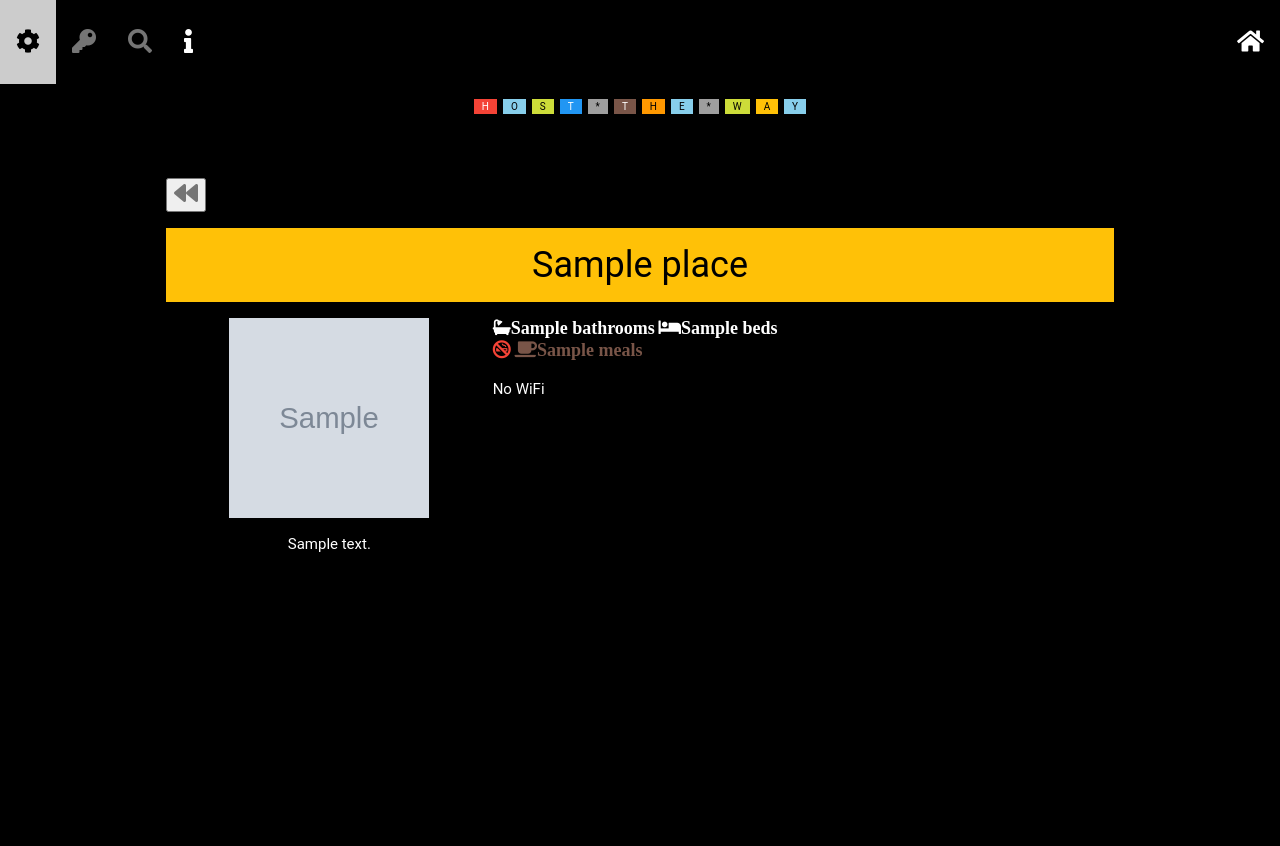
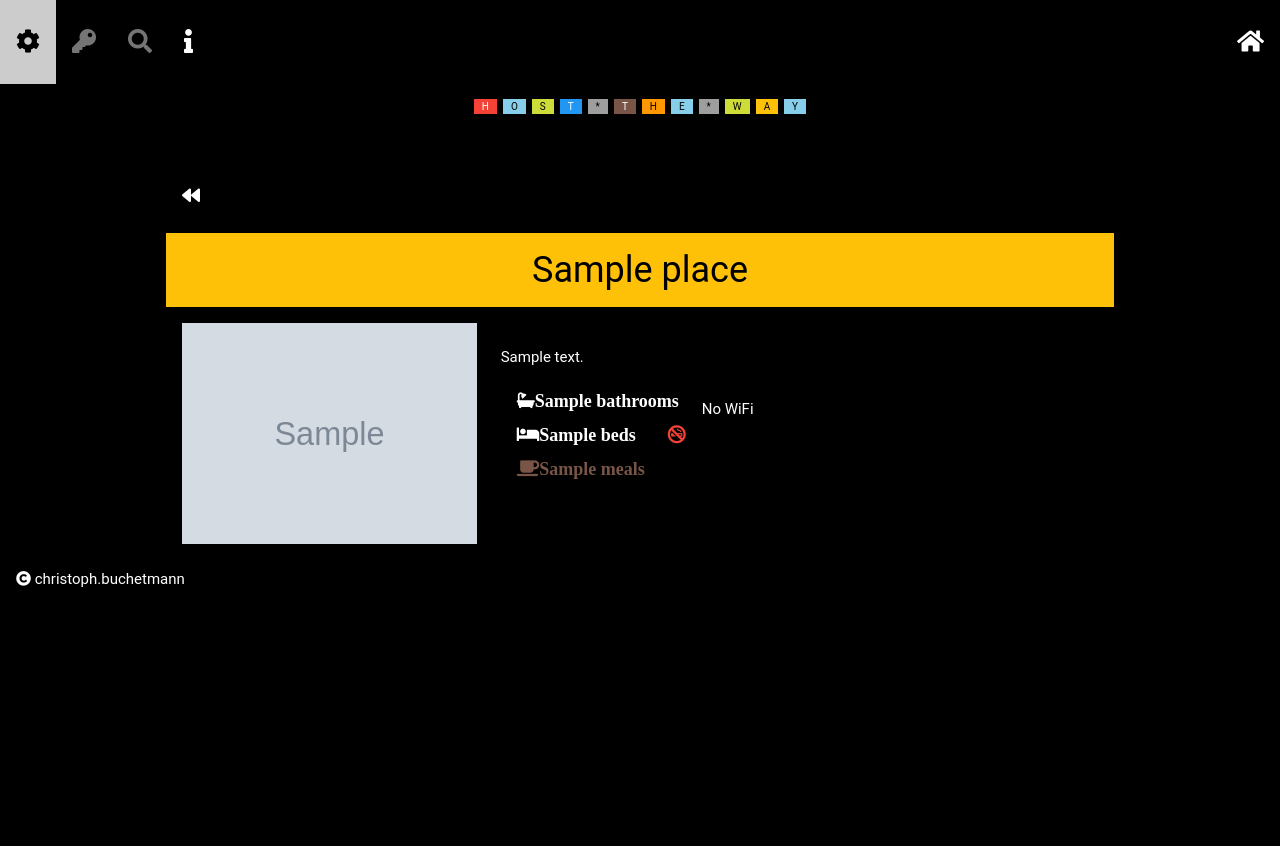
Before and after one commit to dolikemc/hostthewaytry, a Django app: template places/templates/places/detail.html in a window 1280 px wide. Shown: the top 846 px of the page. Run offline with Django 3.2, Linux system fonts and the light colour scheme; the template is opened without the code that fills it: most values are stand-ins (such as "Sample title", 1, 10 or a date in 2020); grey boxes marked "Sample" are stand-in pictures; some libraries are stand-ins or nearby versions.

Commit message:
save and back icon, amber create screens

```diff
--- a/places/templates/places/detail.html
+++ b/places/templates/places/detail.html
@@ -2,7 +2,23 @@
 {% block content %}
     {% load static %}
     {% load leaflet_tags %}
-    <button onclick="goBack()"><i class="fa fa-backward w3-xlarge w3-text-grey"></i></button>
+
+    <div class="w3-bar">
+        <a href="#" onclick="goBack()" class="w3-button w3-bar-item"><i
+                class="fa fa-backward w3-large"></i></a>
+        {% if user.is_authenticated %}
+            <a href="{% url 'places:add_user' place_id=place.id %}" class="w3-button w3-bar-item"><i
+                    class="fas fa-plus w3-large w3-text-green"></i> admin</a>
+            <a href="{% url 'places:create_room' place=place.id %}" class="w3-button w3-bar-item"><i
+                    class="fas fa-plus w3-large w3-text-green"></i> room</a>
+            <a href="{% url 'places:create_price' place=place.id %}" class="w3-button w3-bar-item"><i
+                    class="fas fa-plus w3-large w3-text-green"></i> price</a>
+            <a href="{% url 'places:update_place' pk=place.id %}" class="w3-button w3-bar-item"><i
+                    class="fas fa-edit w3-large w3-text-green"></i> place</a>
+        {% endif %}
+    </div>
+
+
 
     <div class="w3-panel w3-center w3-amber">
         <h1>{{ place.name }}</h1>
@@ -10,39 +26,37 @@
     <div class="w3-row-padding">
         <div class="w3-container w3-third w3-center">
 
-            <img src="/places/static/img/{{ place.picture }}" alt="Picture" style="height: 200px; width: 200px">
+            <img src="/places/static/img/{{ place.picture }}" alt="Picture" style="max-height: 300px; width: 100%">
+
+        </div>
+        <div class="w3-third w3-padding">
+            <div class="w3-bar">
                 {% if place.description == '' %}
-                <p>You will be in a beautiful place together with {{ place.who_lives_her | lower }}. </p>
+                    <p>You will be in a beautiful place together with {{ place.who_lives_her | capfirst }}. </p>
                 {% else %}
                     <p>{{ place.description }}</p>
                 {% endif %}
             </div>
-        <div class="w3-container w3-third">
+            <div class="w3-bar">
                 {% if place.private_bathroom == 1 %}
-                <i class="fas fa-bath w3-large"> private {{ place.bathrooms }}</i>
+                    <i class="fas fa-bath w3-large w3-bar-item"> private {{ place.bathrooms }}</i>
                 {% else %}
-                <i class="fas fa-bath w3-large">{{ place.bathrooms }}</i>
+                    <i class="fas fa-bath w3-large w3-bar-item">{{ place.bathrooms }}</i>
                 {% endif %}
-            <i class="fa fa-bed w3-large">{{ place.beds }}</i>
+                <i class="fa fa-bed w3-large w3-bar-item">{{ place.beds }}</i>
                 {% if place.smoking == 1 %}
-                <i class="fas fa-smoking w3-large w3-text-green"></i>
+                    <i class="fas fa-smoking w3-large w3-bar-item w3-text-green"></i>
                 {% else %}
-                <i class="fas fa-smoking-ban w3-large w3-text-red"></i>
+                    <i class="fas fa-smoking-ban w3-large w3-bar-item w3-text-red"></i>
                 {% endif %}
-            <i class="fas fa-coffee w3-large w3-text-brown">{{ place.meals }}</i>
+                <i class="fas fa-coffee w3-large w3-bar-item w3-text-brown">{{ place.meals }}</i>
                 {% if place.wifi %}
-                <i class="fas fa-wifi w3-latge w3-text-blue"></i>
+                    <i class="fas fa-wifi w3-latge w3-bar-item w3-text-blue"></i>
                 {% else %}
                     <p>No WiFi</p>
                 {% endif %}
-            <br>
-            {% if user.is_authenticated %}
-                <a href="{% url 'places:add_user' place_id=place.id %}" class="w3-button w3-amber">+A</a>
-                <a href="{% url 'places:create_room' place=place.id %}" class="w3-button w3-amber">+R</a>
-                <a href="{% url 'places:create_price' place=place.id %}" class="w3-button w3-amber">+P</a>
-                <a href="{% url 'places:update_place' pk=place.id %}" class="w3-button w3-amber">Change</a>
+            </div>
 
-            {% endif %}
         </div>
         <div class="w3-container w3-third">
             {% leaflet_map "detail_map" callback="window.map_init_place" %}
--- a/places/templates/places/w3base.html
+++ b/places/templates/places/w3base.html
@@ -103,5 +103,8 @@
         window.history.back();
     }
 </script>
+<footer class="w3-bar w3-b0ttom">
+    <div class="w3-padding-16 w3-bar-item"><i class="fa fa-copyright"></i> christoph.buchetmann</div>
+</footer>
 </body>
 </html>
--- a/places/views.py
+++ b/places/views.py
@@ -4,7 +4,7 @@ import logging
 # django moduls
 from django.contrib.auth.decorators import login_required
 from django.contrib.auth.models import User, Group
-from django.forms import ModelForm, inlineformset_factory, modelformset_factory
+from django.forms import ModelForm, modelformset_factory
 from django.http import HttpRequest, HttpResponse
 from django.shortcuts import render, redirect
 from django.views import generic
@@ -76,7 +76,7 @@ def add_administrator_to_place(request: HttpRequest, place_id: int) -> HttpRespo
         user.save()
         return redirect('places:detail', pk=place_id)
     logger.warning(form.errors)
-    return render(request, 'places/create_place.html', {'form': form})
+    return render(request, 'places/create_detail.html', {'form': form})
 
 
 class EditPlace(ModelForm):
@@ -141,7 +141,6 @@ def create_new_place_v1(request: HttpRequest) -> HttpResponse:
         return redirect('places:detail', pk=place.pk)
     logger.warning(form.errors)
     return render(request, 'places/create_place.html', {'form': form})
-
 
 
 # todo: use Styling required or erroneous form rows Form.error_css_class Form.required_css_class
```
Also changed, not shown: places/templates/places/create_detail.html (+13 -3 lines), places/templates/places/index.html (+6 -3 lines), places/templates/places/intro.html (+12 -13 lines). Lines whose indentation alone changed are shown as unchanged.
